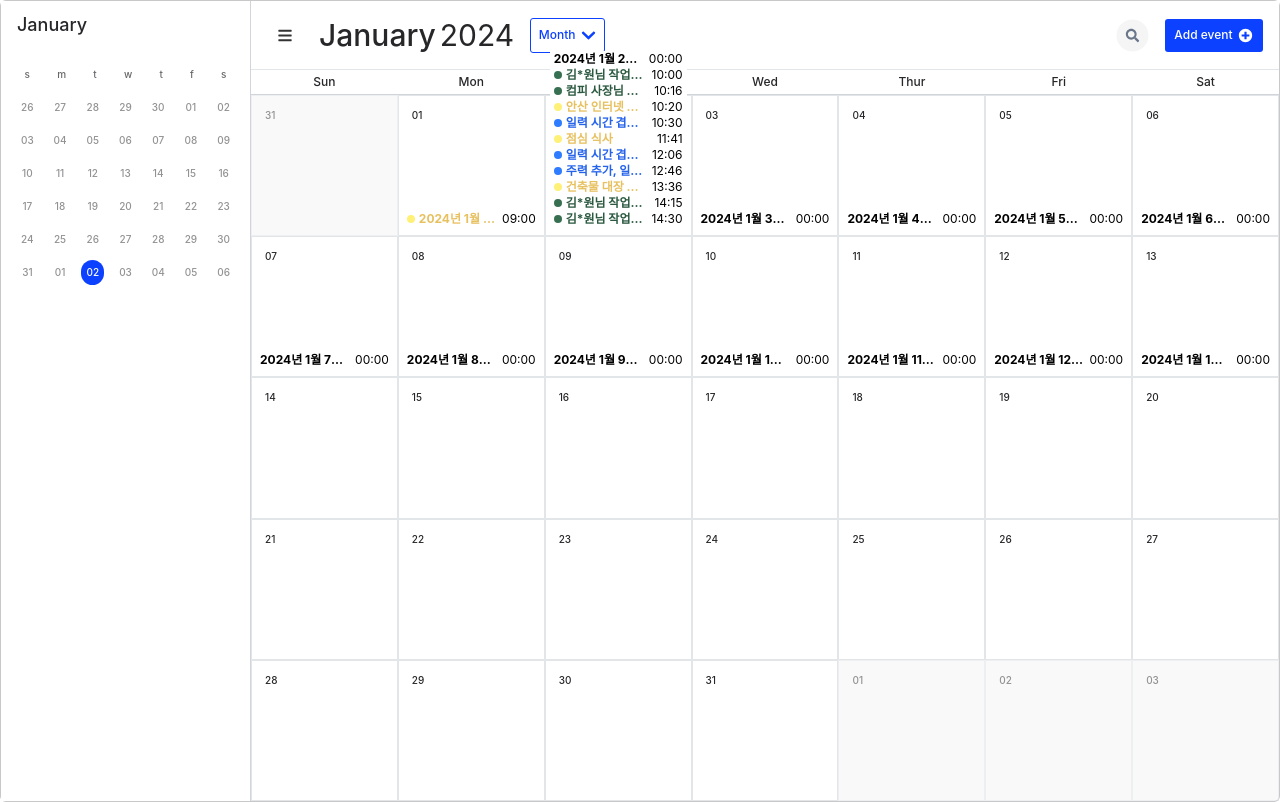
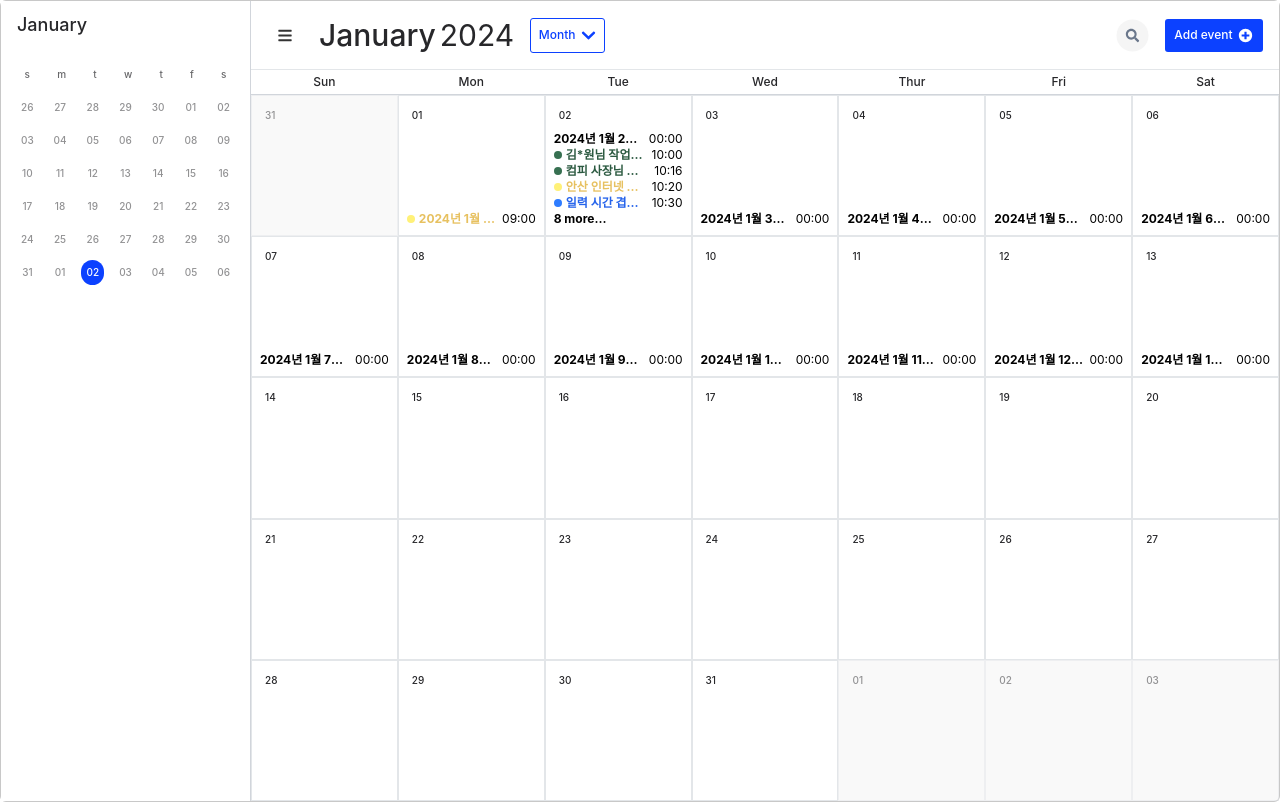
Before and after one commit to lindychi/frontend-bootcamp, a React (Create React App) app: page / in a window 1280 px wide. Built offline with nearby package versions, Linux system fonts and the light colour scheme.

Commit message:
fix: warning 출력 개선

```diff
--- a/src/components/MonthCalendar/index.tsx
+++ b/src/components/MonthCalendar/index.tsx
@@ -1,16 +1,19 @@
 import React from "react";
 import clsx from "clsx";
+
+import { dayList } from "../../consts/calendar";
+import { getMonthTodoList } from "../../consts/sampleData";
 
 import { getCalendarDates } from "../../libs/calendar";
 
 import DayListHeader from "../DayListHeader";
-import { getMonthTodoList } from "../../consts/sampleData";
 
 type Props = { year: number; month: number };
 
 export default function MonthCalendar({ year, month }: Props) {
   const targetCalendarDates = getCalendarDates(year, month);
   const todoList = getMonthTodoList(year, month);
+  const maxTodoCount = 4;
 
   return (
     <>
@@ -20,11 +23,20 @@ export default function MonthCalendar({ year, month }: Props) {
           className="grow self-stretch justify-start items-start grid grid-cols-7 grid-rows-6 h-full"
           style={{
             gridTemplateRows: `repeat(${
-              targetCalendarDates.length / 7
+              targetCalendarDates.length / dayList.length
             }, minmax(0, 1fr)`,
           }}
         >
-          {targetCalendarDates.map((date) => (
+          {targetCalendarDates.map((date) => {
+            const dayTodoList = todoList
+              .filter(
+                (todo) =>
+                  todo.startedAt.getMonth() === date.getMonth() &&
+                  todo.startedAt.getDate() === date.getDate()
+              )
+              .sort((a, b) => a.startedAt.getTime() - b.startedAt.getTime());
+
+            return (
               <div
                 key={date.getMonth() + "-" + date.getDate()}
                 className={clsx([
@@ -41,22 +53,17 @@ export default function MonthCalendar({ year, month }: Props) {
                   <div className="h-[25px] p-[5px] justify-start items-start gap-2.5 flex">
                     <div className="justify-start items-start gap-2.5 flex">
                       <div className="text-zinc-800 text-[10px] font-medium">
-                      {date.getDate() < 10
-                        ? `0${date.getDate()}`
-                        : date.getDate()}
+                        {date.getDate().toString().padStart(2, "0")}
                       </div>
                     </div>
                   </div>
                 </div>
                 <div className="absolute bottom-2 text-xs w-[calc(100%-8px)] bg-inherit">
-                {todoList
-                  .filter(
-                    (todo) =>
-                      todo.startedAt.getMonth() === date.getMonth() &&
-                      todo.startedAt.getDate() === date.getDate()
-                  )
-                  .sort((a, b) => a.startedAt.getTime() - b.startedAt.getTime())
-                  .map((todo) => (
+                  {dayTodoList.map((todo, index) => {
+                    if (index > maxTodoCount) {
+                      return null;
+                    }
+                    return (
                       <div
                         key={todo.id}
                         className="w-full flex justify-between font-bold bg-inherit hover:brightness-75 rounded-md px-1 transition-all cursor-pointer"
@@ -83,10 +90,21 @@ export default function MonthCalendar({ year, month }: Props) {
                           .toString()
                           .padStart(2, "0")}`}</div>
                       </div>
-                  ))}
+                    );
+                  })}
+                  {dayTodoList.length > maxTodoCount && (
+                    <div className="w-full flex justify-between font-bold bg-inherit hover:brightness-75 rounded-md px-1 transition-all cursor-pointer">
+                      <div className="flex items-center gap-1 w-[calc(100%-40px)]">
+                        <div className="truncate w-[calc(100%)]">
+                          {dayTodoList.length - maxTodoCount} more...
                         </div>
                       </div>
-          ))}
+                    </div>
+                  )}
+                </div>
+              </div>
+            );
+          })}
         </div>
       </div>
     </>
--- a/src/consts/sampleData.ts
+++ b/src/consts/sampleData.ts
@@ -262,4 +262,12 @@ export const todoDateList: TodoItem[] = [
     endedAt: new Date("2024-01-02T15:01:00"),
     category: categoryList[2],
   },
+  {
+    id: 30,
+    title: "달력 중복 출력 개선",
+    createdAt: "2024-01-02",
+    startedAt: new Date("2024-01-02T15:01:00"),
+    endedAt: new Date("2024-01-02T15:48:00"),
+    category: categoryList[3],
+  },
 ];
--- a/src/libs/calendar.ts
+++ b/src/libs/calendar.ts
@@ -1,3 +1,5 @@
+import { dayList } from "../consts/calendar";
+
 import { ConflictTodoItem, TodoItem } from "../types/common";
 
 export function getCalendarDates(year: number, month: number): Date[] {
@@ -185,7 +187,7 @@ export function getWeekDates(year: number, month: number, day: number): Date[] {
   const weekDates: Date[] = [];
 
   // 일요일부터 토요일까지의 날짜를 배열에 추가
-  for (let i = 0; i < 7; i++) {
+  for (let i = 0; i < dayList.length; i++) {
     const dayDate = new Date(startOfWeek);
     dayDate.setDate(startOfWeek.getDate() + i);
     weekDates.push(dayDate);
```
Lines whose indentation alone changed are shown as unchanged.
